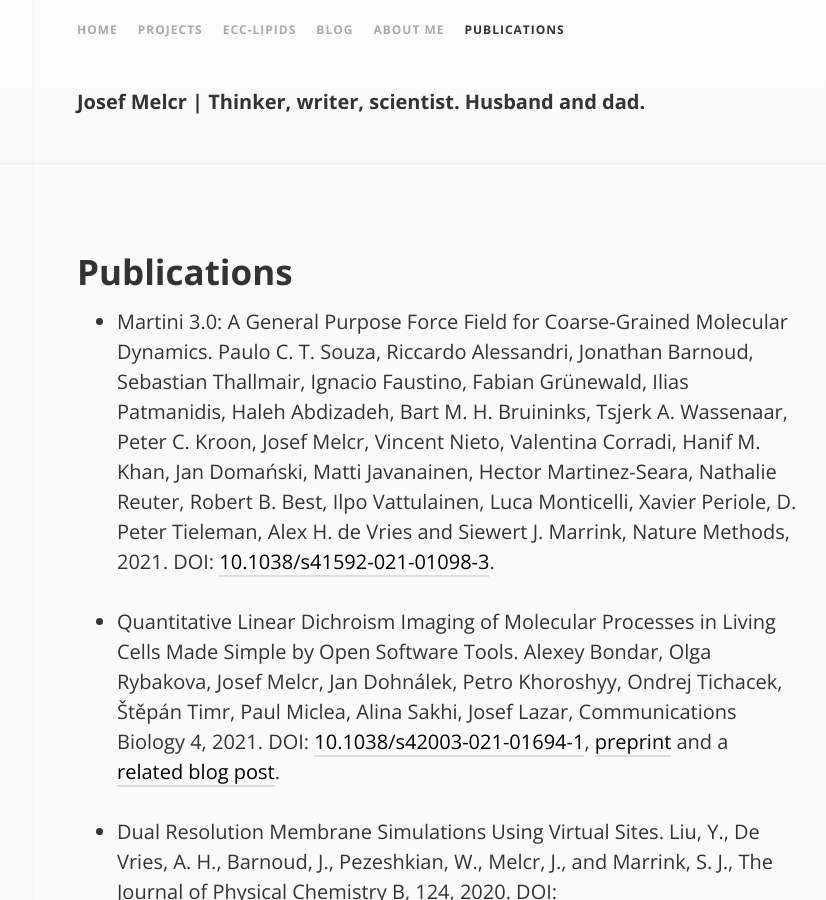
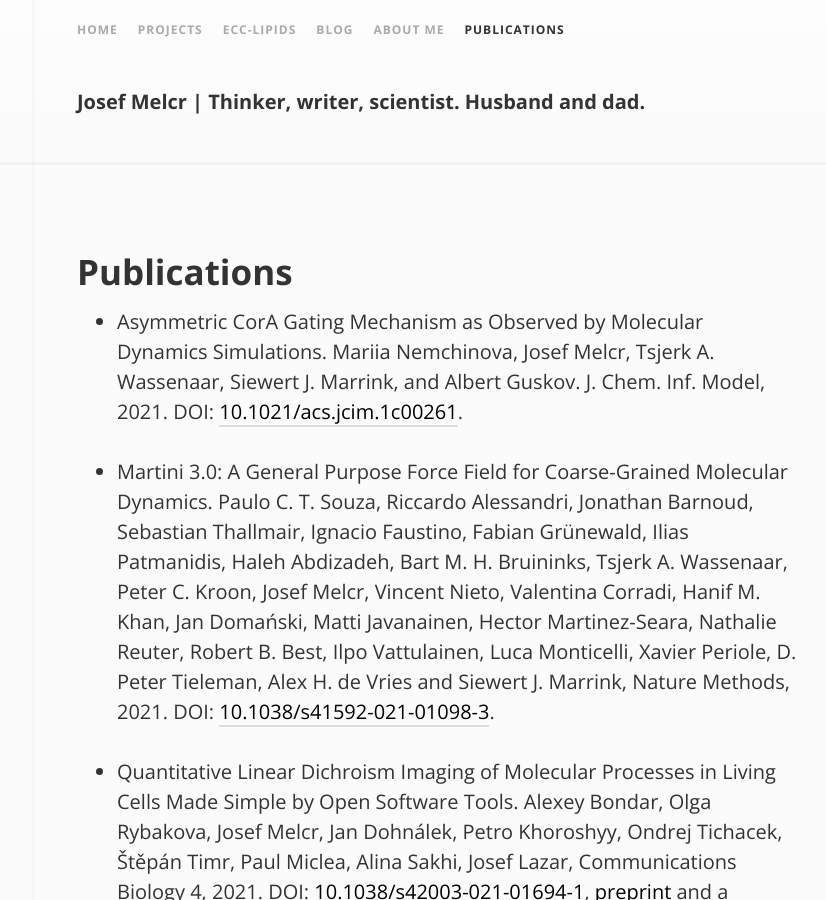
Before and after one commit to jmelcr/jmelcr.github.io, a Jekyll site: the page built from publications.md, in a window 1280 px wide and 900 px high. Shown: the whole window, without its empty margins (203-1029 px from the left). Built offline with Jekyll 4.4.1, drawn with Linux system fonts in a browser that asks for light colours; comment, search, counter and statistics services are not loaded.

Commit message:
add jcim cora paper with Masha

```diff
--- a/publications.md
+++ b/publications.md
@@ -5,6 +5,13 @@ permalink: publications
 ---
 
 # Publications
+
+- Asymmetric CorA Gating Mechanism as Observed by Molecular Dynamics Simulations.
+Mariia Nemchinova, Josef Melcr, Tsjerk A. Wassenaar,
+Siewert J. Marrink, and Albert Guskov.
+J. Chem. Inf. Model, 2021.
+DOI: [10.1021/acs.jcim.1c00261](https://doi.org/10.1021/acs.jcim.1c00261).
+
 
 - Martini 3.0: A General Purpose Force Field for Coarse-Grained Molecular Dynamics.
 Paulo C. T. Souza, Riccardo Alessandri, Jonathan Barnoud,
```
